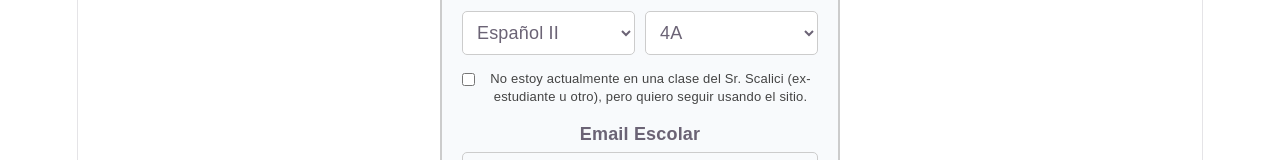
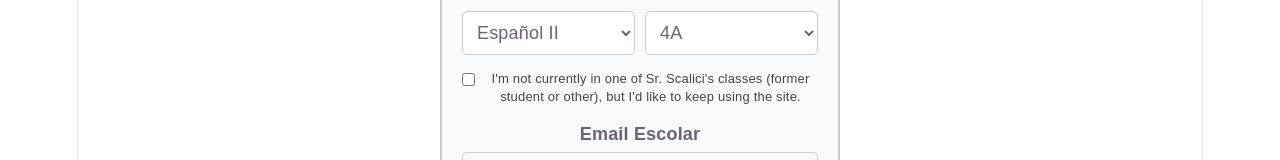
Before and after one commit to scottscalici/sitiodeespanol, a React (Vite) app: page / in a window 1280 px wide. Both pictures are taken after a click on the button "¿No tienes cuenta? Regístrate aquí.". Shown: the part 223-383 px from the top of the page. Built offline with nearby package versions, Linux system fonts and the light colour scheme; no server answers.

Commit message:
Translate the "not in class" registration checkbox label to English
Co-Authored-By: Claude Sonnet 5 <noreply@anthropic.com>
Claude-Session: https://claude.ai/code/session_01UWfJDcEGZi2TsjdiDVJisb

```diff
--- a/src/student/Login.jsx
+++ b/src/student/Login.jsx
@@ -272,7 +272,7 @@ const Login = () => {
                 onChange={(e) => setNotInClass(e.target.checked)}
                 style={{ marginTop: '3px' }}
               />
-              No estoy actualmente en una clase del Sr. Scalici (ex-estudiante u otro), pero quiero seguir usando el sitio.
+              I'm not currently in one of Sr. Scalici's classes (former student or other), but I'd like to keep using the site.
             </label>
           </>
         )}
```
